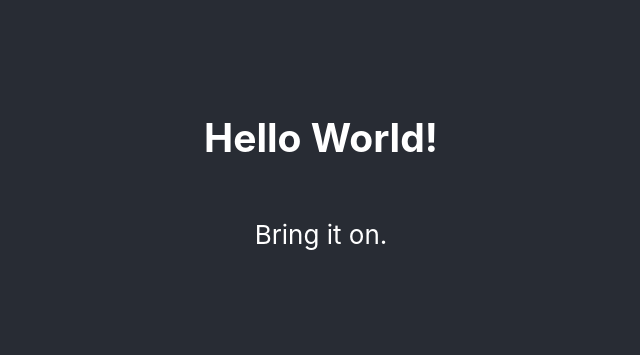
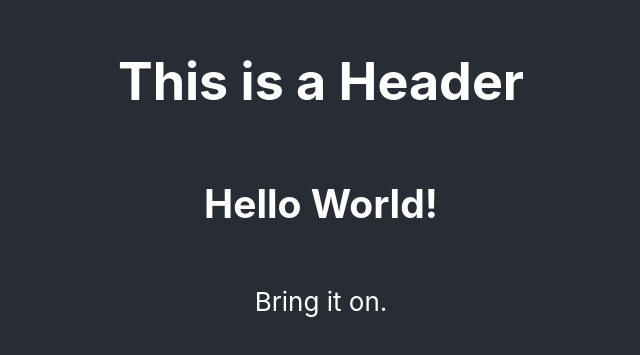
Before and after one commit to badshab454/React-Course, a React (Create React App) app: page / in a window 1280 px wide. Shown: the part 221-576 px from the top of the page, without its empty margins (319-959 px from the left). Built offline with nearby package versions, Linux system fonts and the light colour scheme.

Commit message:
import export

```diff
--- a/src/App.js
+++ b/src/App.js
@@ -1,11 +1,12 @@
 import './App.css';
 
-let name = "Badsha Hossain"
+import Header from './Header';
 
 function App() {
   return (
     <div className="App">
       <header className="App-header">
+        <Header />
         <h2>Hello World!</h2>
         <p>Bring it on.</p>
       </header>
--- a/src/Header.jsx
+++ b/src/Header.jsx
@@ -0,0 +1,8 @@
+const Header = () => {
+    return (
+        <h1>This is a Header</h1>
+    )
+}
+
+
+export default Header;
```
